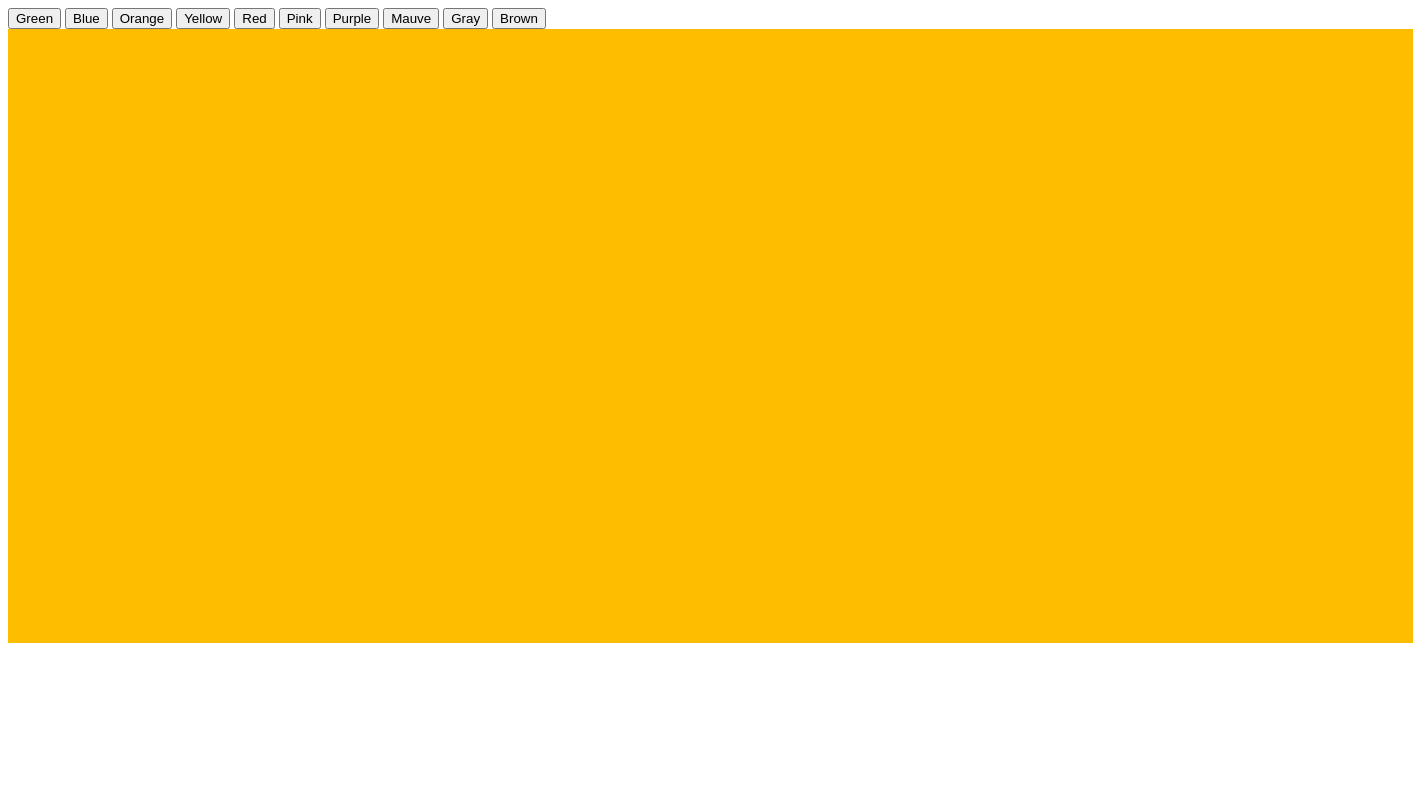
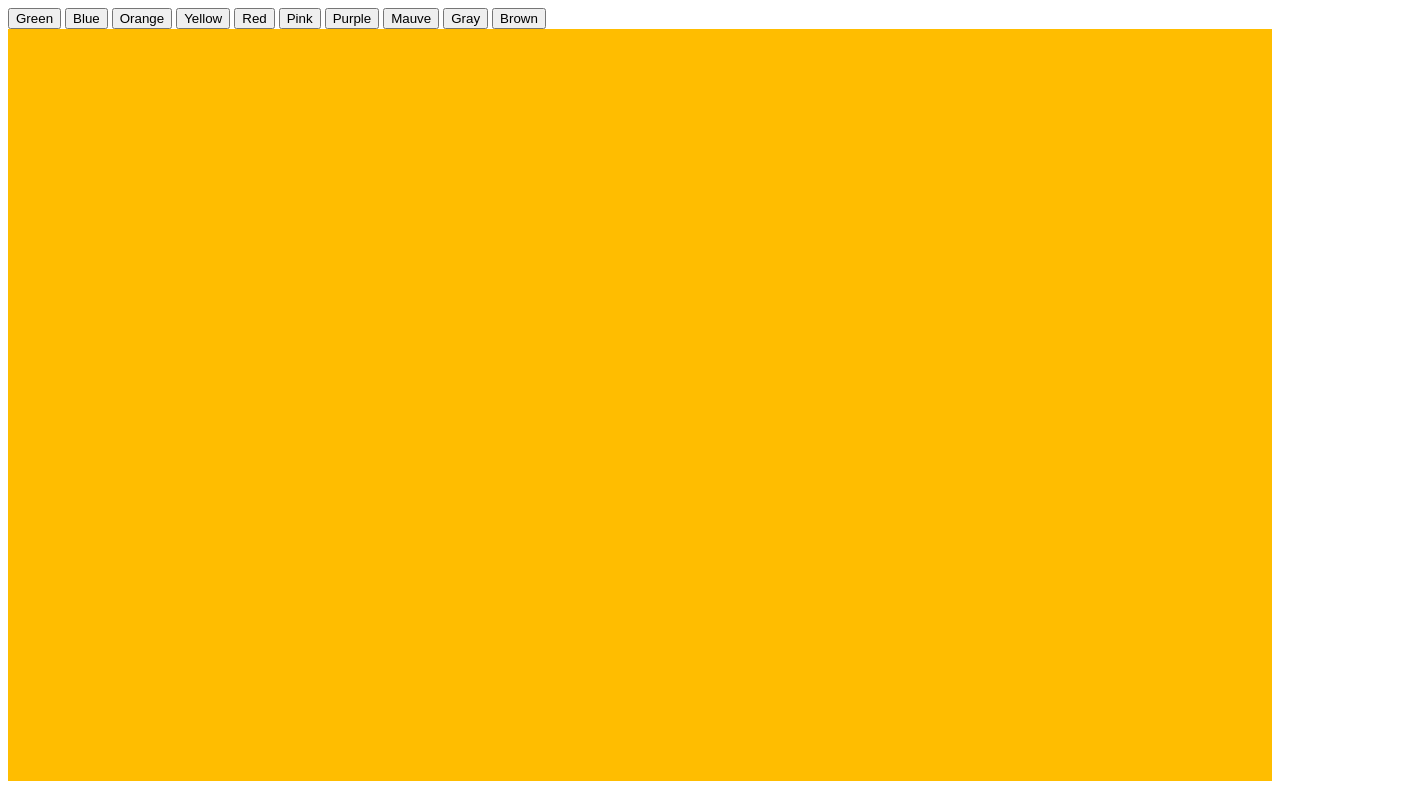
Before and after one commit to KJWilliamson/background-colors, a plain HTML site: page index.html in a window 1280 px wide. Shown: the whole page, 1413 px wide, since content can reach past the window. Drawn offline with Linux system fonts and the light colour scheme.

Commit message:
adjusted color box in css file

```diff
--- a/style.css
+++ b/style.css
@@ -1,6 +1,5 @@
 #color_box {
-    width: 87.8rem;
-    height: 38.4rem;
+  min-height: calc(100vh - 3rem);
   }
 
   .green {
```
